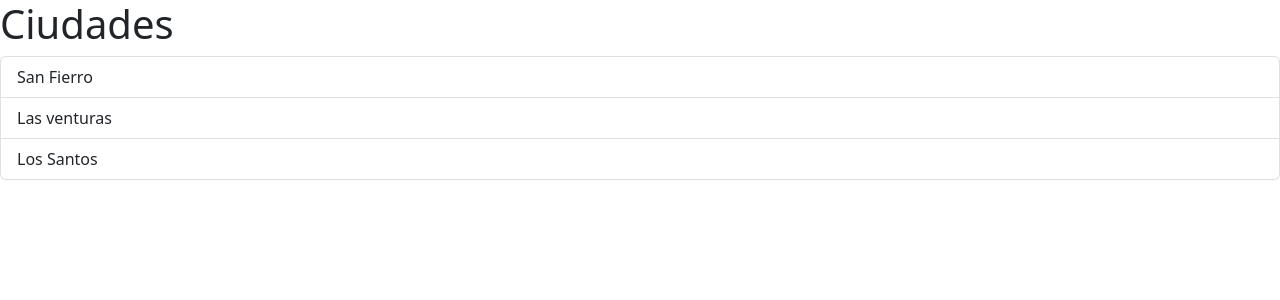
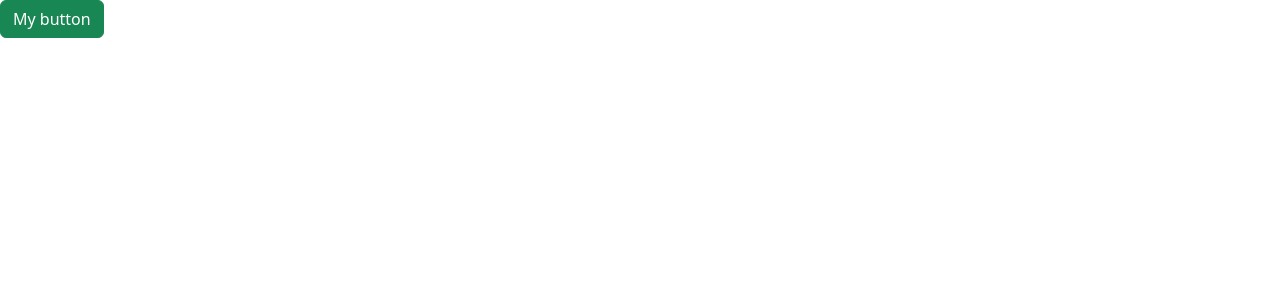
Before and after one commit to jorginho222/react-app, a React (Vite) app: page / in a window 1280 px wide. Shown: the top 300 px of the page. Built offline with nearby package versions, Linux system fonts and the light colour scheme.

Commit message:
Finish tutorial. Children, props with functions

```diff
--- a/src/App.tsx
+++ b/src/App.tsx
@@ -1,17 +1,18 @@
-import {ListGroup} from "./components/ListGroup";
+import {Button} from "./components/Button";
+import Alert from "./components/Alert";
+import {useState} from "react";
 
 function App() {
-    let cities = [
-        'San Fierro',
-        'Las venturas',
-        'Los Santos'
-    ]
-    const handleSelectCity = (city: string) => {
-        console.log(city)
-    }
-
+    const [alertVisible, setAlertVisible] = useState(false)
     return <>
-        <ListGroup heading='Ciudades' cities={cities} onSelectCity={handleSelectCity} />
+        { alertVisible &&
+          <Alert onClose={() => setAlertVisible(false)}>My alert</Alert> }
+        <Button
+          color={'success'}
+          onClick={() => setAlertVisible(true)}
+        >
+            My button
+        </Button>
     </>
 }
 export default App
--- /dev/null
+++ b/src/components/Alert.tsx
@@ -0,0 +1,20 @@
+import React, {ReactNode} from 'react'
+interface AlertProps {
+    children: ReactNode
+    onClose: () => void
+}
+
+const Alert = ({ children, onClose }: AlertProps) => {
+    return (
+      <div className="alert alert-primary alert-dismissible">
+          { children }
+          <button
+            type="button"
+            className="btn-close"
+            data-bs-dismiss="alert" aria-label="Close"
+            onClick={onClose}
+          ></button>
+      </div>
+    )
+}
+export default Alert
--- /dev/null
+++ b/src/components/Button.tsx
@@ -0,0 +1,11 @@
+interface ButtonProps {
+  children: string
+  color?: 'primary' | 'secondary' | 'success'
+  onClick: () => void
+}
+
+export const Button = ({ children, color = 'primary', onClick }: ButtonProps) => {
+  return (
+    <button className={'btn btn-' + color} onClick={onClick}>{children}</button>
+  );
+};
```
